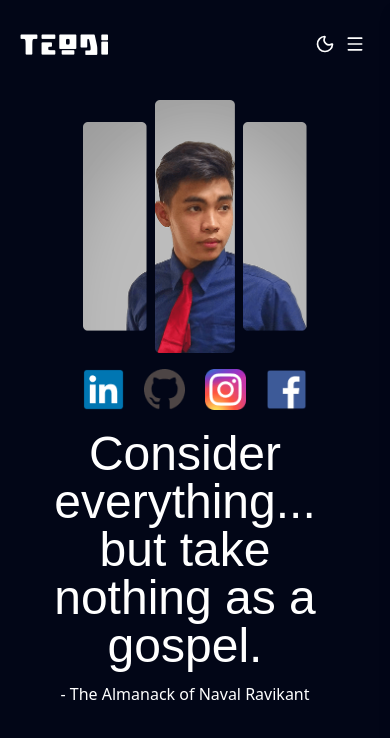
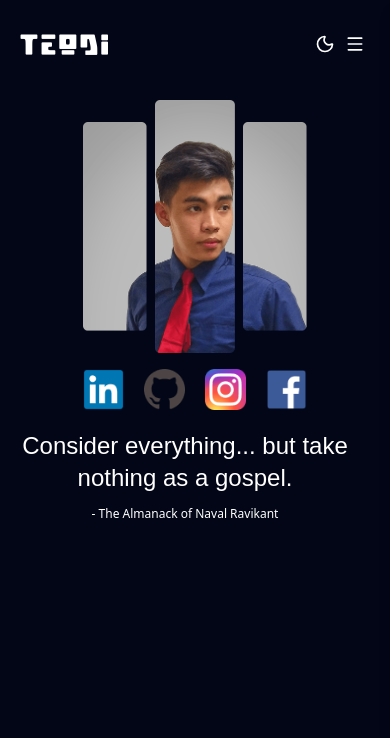
Before and after one commit to teodie/teodulo-portfolio-website, a Next.js app: page / in a window 390 px wide. Shown: the top 738 px of the page. Built offline with nearby package versions, Linux system fonts and the light colour scheme; a web font is replaced by a local one.

Commit message:
style: Change font size of the header for mobile devices

```diff
--- a/components/Header.tsx
+++ b/components/Header.tsx
@@ -7,9 +7,9 @@ const Header = () => {
     md:flex-row md:h-full md:gap-0 md:text-start md:justify-between
     '>
 
-      <div className='pr-5  w-full'>
-        <h1 className='text-5xl mb-3 font-ovo'>Consider everything... but take nothing as a gospel.</h1>
-        <h3>- The Almanack of Naval Ravikant</h3>
+      <div className='pr-5  w-full '>
+        <h1 className='text-2xl md:text-5xl mb-3 font-ovo'>Consider everything... but take nothing as a gospel.</h1>
+        <h3 className='text-xs md:text-2xl'>- The Almanack of Naval Ravikant</h3>
       </div>
 
       <div className='e flex flex-col w-56 md:w-3xl items-center'>
```
